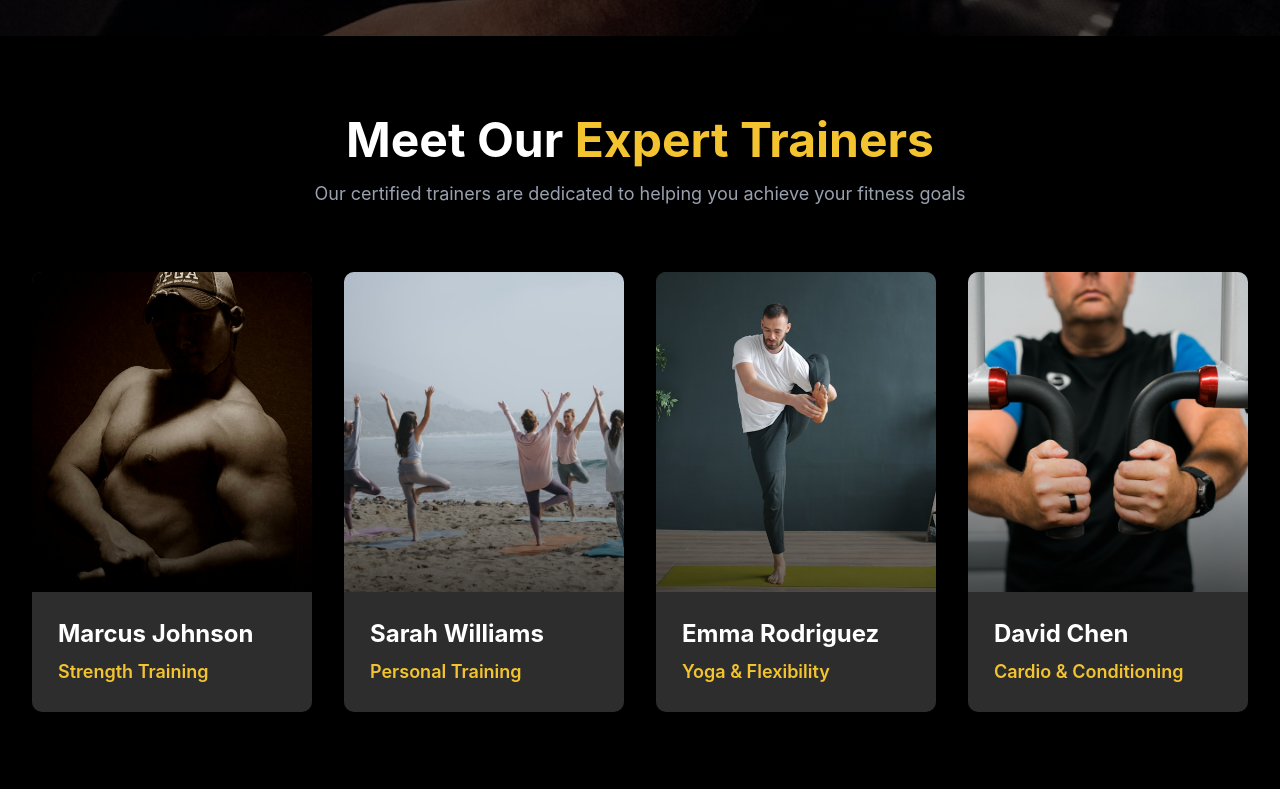
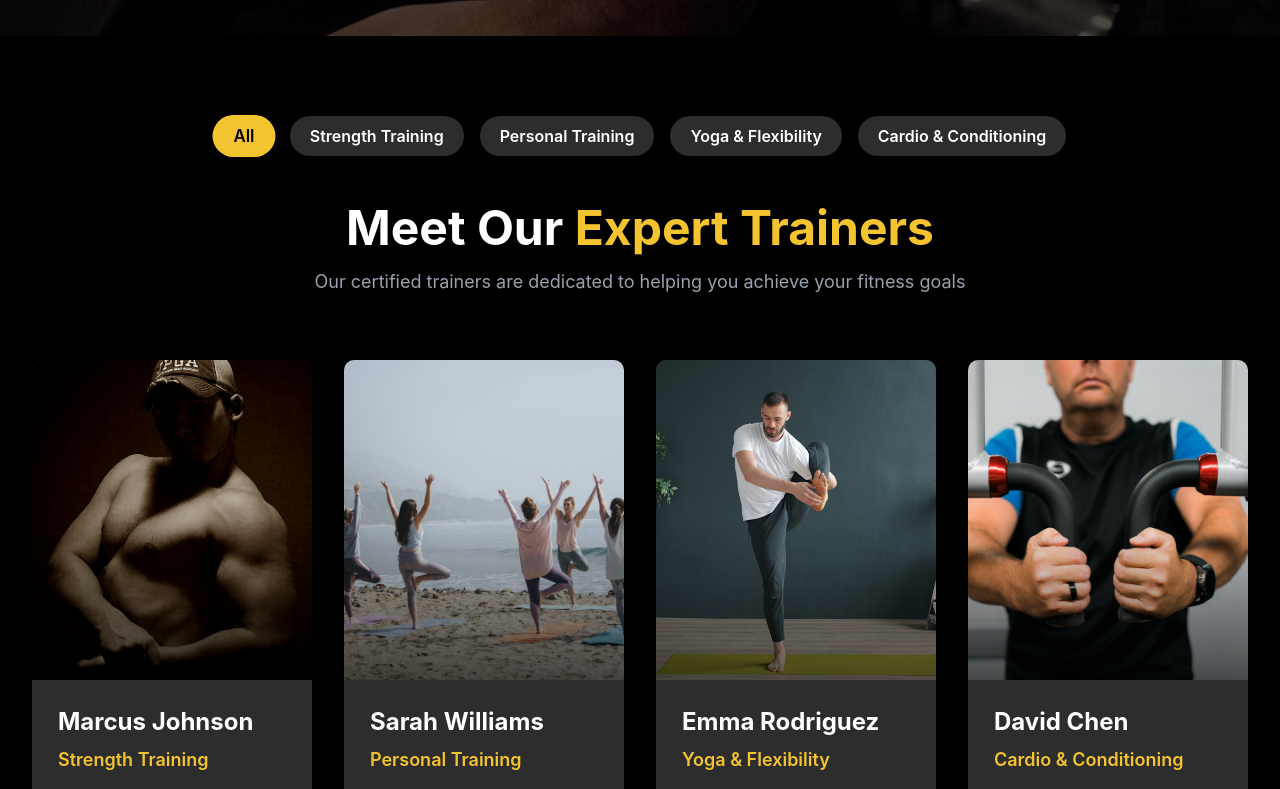
Before and after one commit to KavinduLakmal2000/gym-promotional-site, a React (Vite) app: page / in a window 1280 px wide. Shown: the part 3130-3919 px from the top of the page. Built offline with nearby package versions, Linux system fonts and the light colour scheme.

Commit message:
add filtering functionality to trainers section

```diff
--- a/src/components/Trainers.jsx
+++ b/src/components/Trainers.jsx
@@ -1,8 +1,7 @@
 import { motion, useInView } from "framer-motion";
-import { useRef } from "react";
+import { useRef, useState } from "react";
 import { Facebook, Instagram, Twitter } from "lucide-react";
-import { trainers } from "../data/data"; // import from data.js
-
+import { trainers } from "../data/data";
 function TrainerCard({ image, name, specialty, socials, delay }) {
   return (
     <motion.div
@@ -67,10 +66,43 @@ function TrainerCard({ image, name, specialty, socials, delay }) {
 export function Trainers() {
   const ref = useRef(null);
   const isInView = useInView(ref, { once: true, margin: "-100px" });
+  const [filter, setFilter] = useState("all");
+
+  // ✅ Filter logic
+  const filteredTrainers =
+    filter === "all"
+      ? trainers
+      : trainers.filter((t) => t.category === filter);
 
   return (
     <section ref={ref} className="py-20 bg-black">
+
+      {/* ✅ Filter Buttons */}
+      <div className="flex flex-wrap justify-center gap-4 mb-12">
+        {[
+          { label: "All", value: "all" },
+          { label: "Strength Training", value: "strength" },
+          { label: "Personal Training", value: "personal" },
+          { label: "Yoga & Flexibility", value: "yoga" },
+          { label: "Cardio & Conditioning", value: "cardio" },
+        ].map((btn) => (
+          <button
+            key={btn.value}
+            onClick={() => setFilter(btn.value)}
+            className={`px-5 py-2 rounded-full font-semibold transition-all duration-300
+              ${filter === btn.value
+                ? "bg-[#F4C430] text-black scale-105"
+                : "bg-[#2D2D2D] text-white hover:bg-[#F4C430] hover:text-black"
+              }`}
+          >
+            {btn.label}
+          </button>
+        ))}
+      </div>
+
       <div className="max-w-7xl mx-auto px-4 sm:px-6 lg:px-8">
+
+        {/* Header */}
         <motion.div
           initial={{ opacity: 0, y: 30 }}
           animate={isInView ? { opacity: 1, y: 0 } : {}}
@@ -85,15 +117,28 @@ export function Trainers() {
           </p>
         </motion.div>
 
-        <div className="grid grid-cols-1 md:grid-cols-2 lg:grid-cols-4 gap-8">
-          {trainers.map((trainer, index) => (
-            <TrainerCard
+        {/* ✅ Animated Grid */}
+        <motion.div
+          layout   // 🔥 enables smooth reflow animation
+          className="grid grid-cols-1 md:grid-cols-2 lg:grid-cols-4 gap-8"
+        >
+          {filteredTrainers.map((trainer, index) => (
+            <motion.div
               key={trainer.name}
-              {...trainer}
-              delay={index * 0.15}
-            />
+              layout   // 🔥 each item animates position change
+              initial={{ opacity: 0, scale: 0.9 }}
+              animate={{ opacity: 1, scale: 1 }}
+              exit={{ opacity: 0, scale: 0.9 }}
+              transition={{ duration: 0.4 }}
+            >
+              <TrainerCard
+                {...trainer}
+                delay={index * 0.1}
+              />
+            </motion.div>
           ))}
-        </div>
+        </motion.div>
+
       </div>
     </section>
   );
--- a/src/data/data.js
+++ b/src/data/data.js
@@ -4,6 +4,7 @@ export const trainers = [
         image: "/Trainers/t1.jpeg",
         name: "Marcus Johnson",
         specialty: "Strength Training",
+        category: "strength",
         socials: {
             instagram: "#",
             facebook: "#",
@@ -14,6 +15,7 @@ export const trainers = [
         image: "/Trainers/t2.jpeg",
         name: "Sarah Williams",
         specialty: "Personal Training",
+        category: "personal",
         socials: {
             instagram: "#",
             facebook: "#",
@@ -24,6 +26,7 @@ export const trainers = [
         image: "/Trainers/t3.jpeg",
         name: "Emma Rodriguez",
         specialty: "Yoga & Flexibility",
+        category: "yoga",
         socials: {
             instagram: "#",
             facebook: "#",
@@ -34,6 +37,7 @@ export const trainers = [
         image: "/Trainers/t4.jpeg",
         name: "David Chen",
         specialty: "Cardio & Conditioning",
+        category: "cardio",
         socials: {
             instagram: "#",
             facebook: "#",
```
